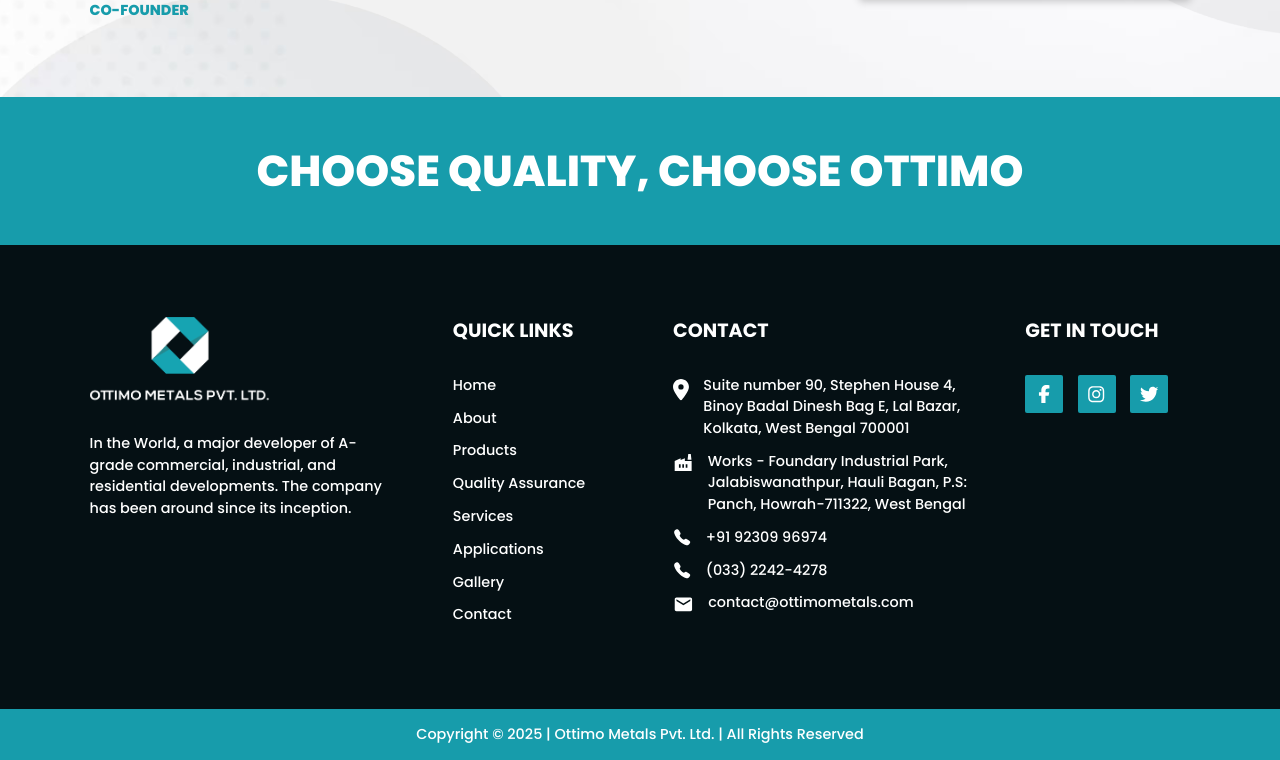
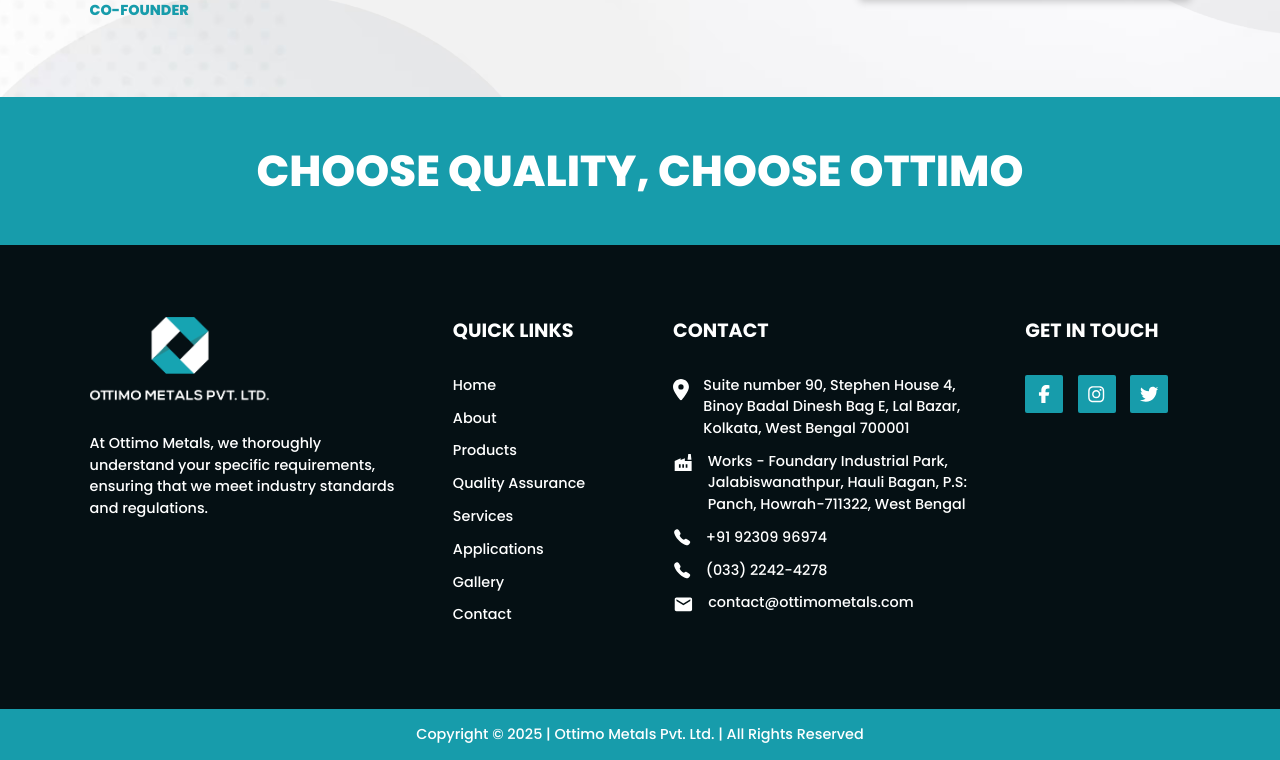
Before and after one commit to josephpal27/Ottimo-Metals, a React (Vite) app: page / in a window 1280 px wide. Shown: the part 3379-4139 px from the top of the page. Built offline with nearby package versions, Linux system fonts and the light colour scheme.

Commit message:
Footer desc updated

```diff
--- a/src/components/footer/Footer.jsx
+++ b/src/components/footer/Footer.jsx
@@ -15,7 +15,7 @@ const Footer = () => {
                 <div className="footer-content">
                     <div className="foot-box">
                         <img src={footLogo} alt="Logo" loading="lazy" />
-                        <p>In the World, a major developer of A-grade commercial, industrial, and residential developments. The company has been around since its inception.</p>
+                        <p>At Ottimo Metals, we thoroughly understand your specific requirements, ensuring that we meet industry standards and regulations.</p>
                     </div>
                     <div className="foot-box">
                         <span>QUICK LINKS</span>
```
